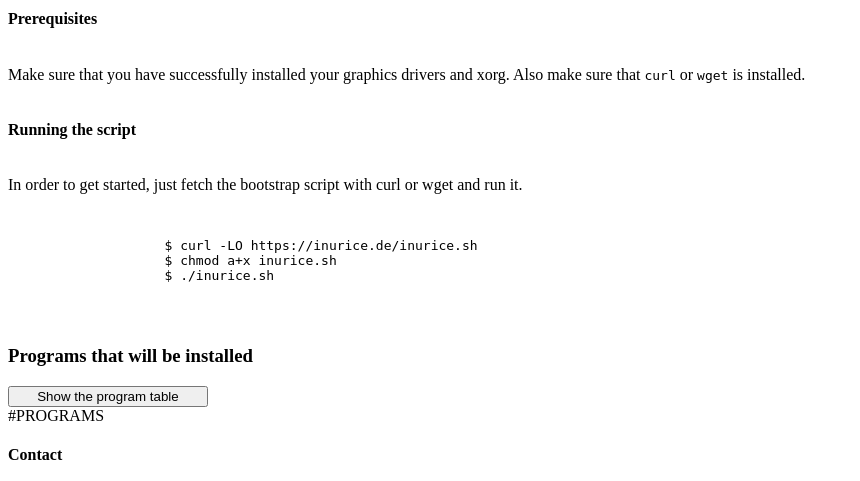
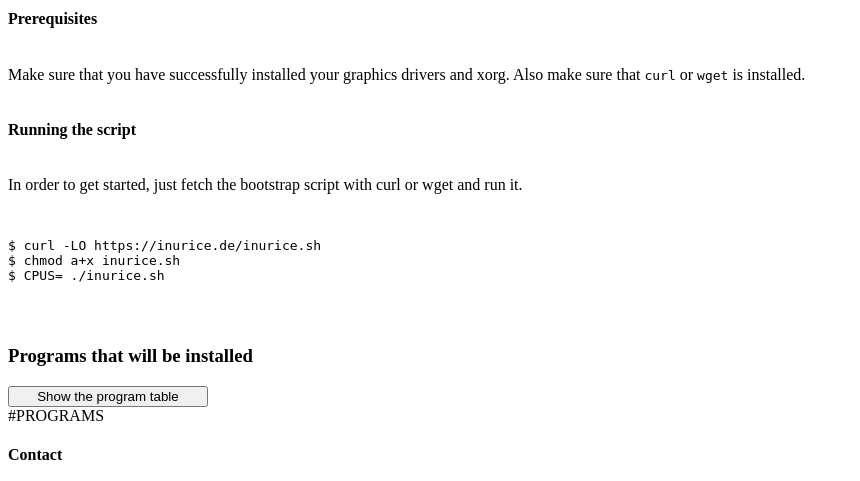
Before and after one commit to inugami-dev64/inurice, a Python web app: template templates/index.html in a window 1280 px wide. Shown: the part 779-1260 px from the top of the page, without its empty margins (0-860 px from the left). Run offline with Jinja, Linux system fonts and the light colour scheme; the template is opened without the code that fills it, so the values that code supplies are empty.

Commit message:
Add README.md and create a CPUS value set condition in inurice.sh

```diff
--- a/templates/index.html
+++ b/templates/index.html
@@ -43,9 +43,9 @@
             <p>In order to get started, just fetch the bootstrap script with curl or wget and run it.</p>
             <pre>
                 <code>
-                    $ curl -LO https://inurice.de/inurice.sh</code>
-                    $ chmod a+x inurice.sh
-                    $ ./inurice.sh
+$ curl -LO https://inurice.de/inurice.sh
+$ chmod a+x inurice.sh
+$ CPUS=<n> ./inurice.sh
                 </code>
             </pre>
 
```
Also changed, not shown: README.md (added), 1 other file.
